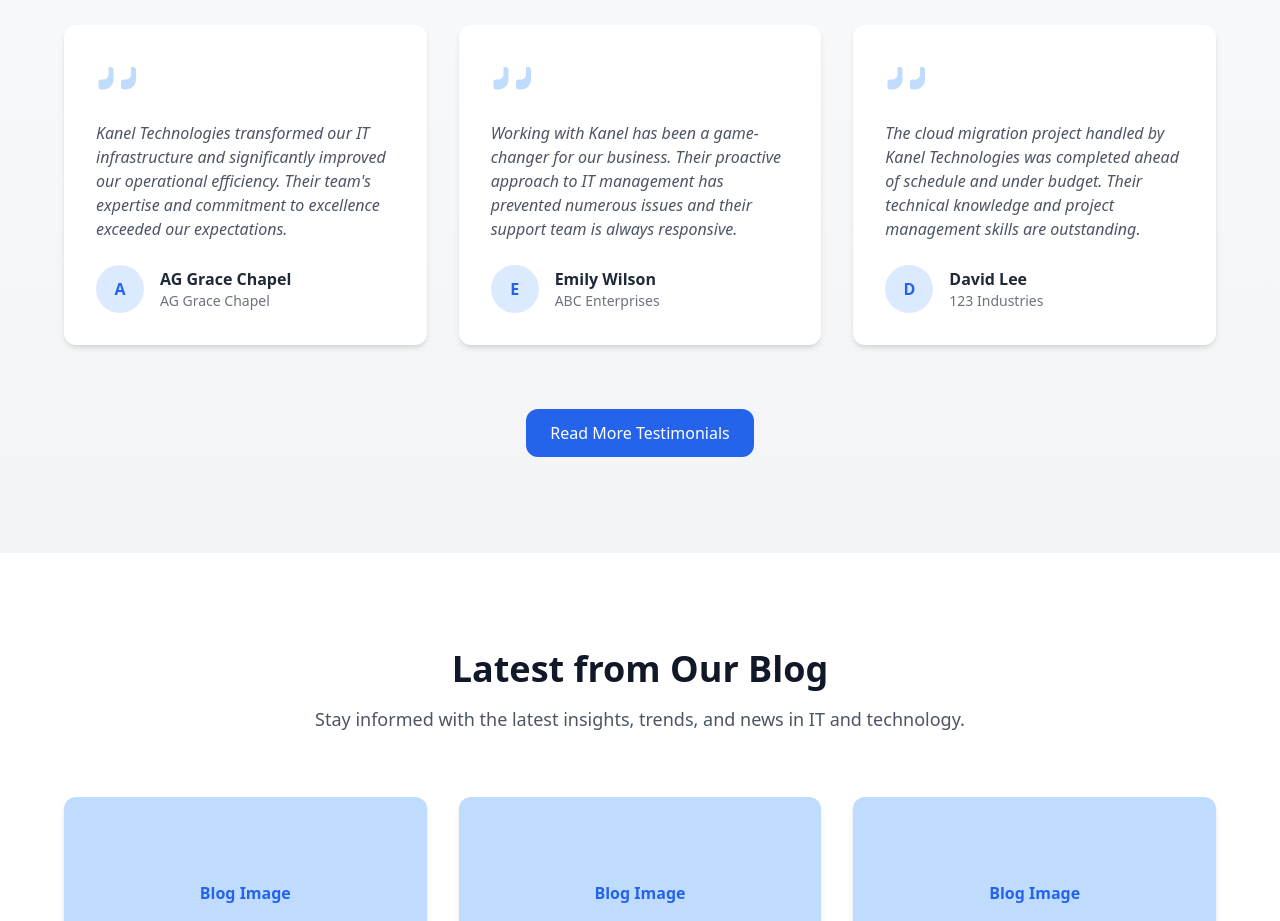
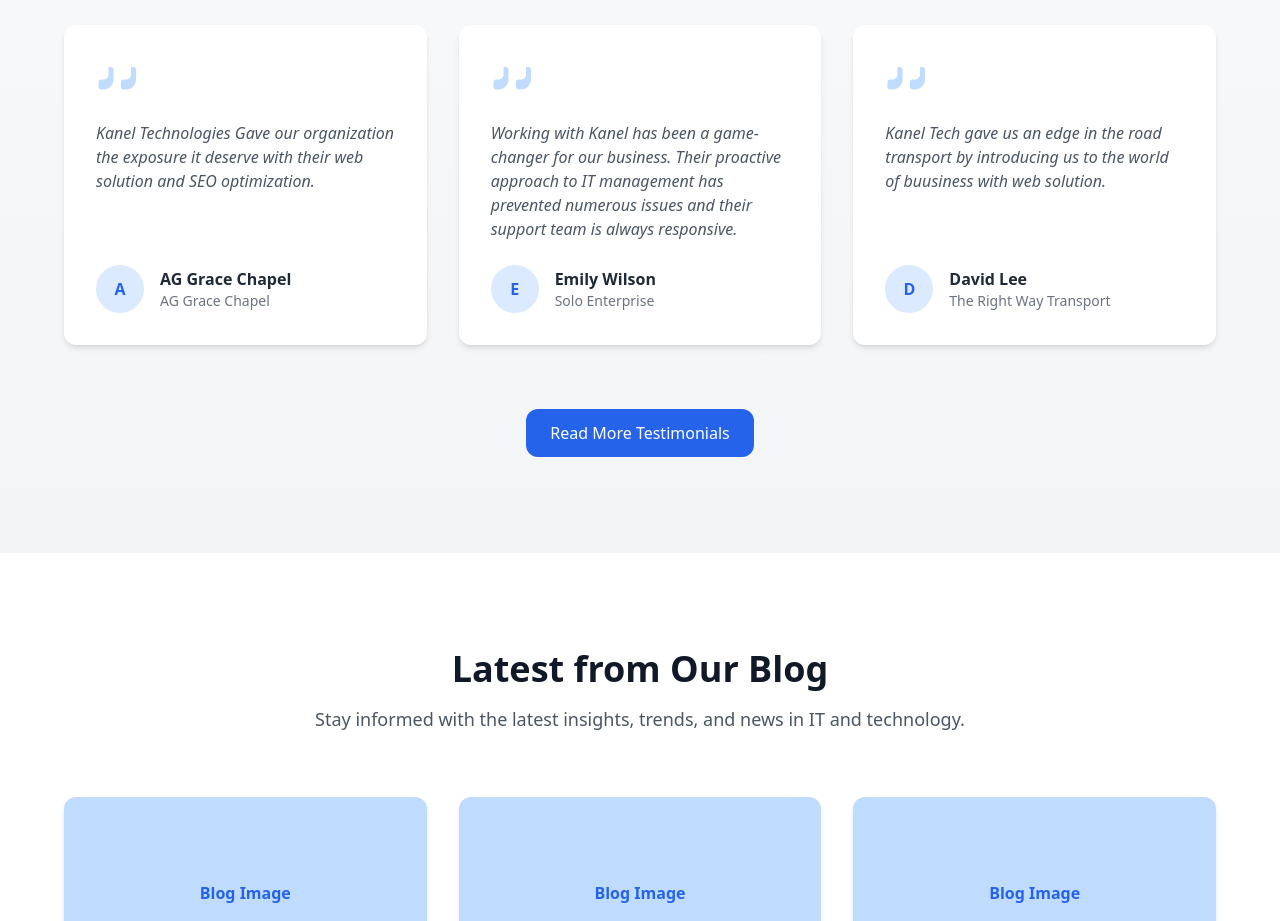
Before and after one commit to Wisdomkara/kaneltechnologies, a React (Vite) app in the folder kaneltechnologies/: page / in a window 1280 px wide. Shown: the part 4600-5521 px from the top of the page. Built offline with nearby package versions, Linux system fonts and the light colour scheme.

Commit message:
Testimonial

```diff
--- a/kaneltechnologies/src/components/sections.jsx
+++ b/kaneltechnologies/src/components/sections.jsx
@@ -700,19 +700,19 @@ export const Testimonials = () => {
       name: 'AG Grace Chapel',
       company: 'AG Grace Chapel',
       quote:
-        "Kanel Technologies transformed our IT infrastructure and significantly improved our operational efficiency. Their team's expertise and commitment to excellence exceeded our expectations.",
+        "Kanel Technologies Gave our organization the exposure it deserve with their web solution and SEO optimization.",
     },
     {
       name: 'Emily Wilson',
-      company: 'ABC Enterprises',
+      company: 'Solo Enterprise',
       quote:
         'Working with Kanel has been a game-changer for our business. Their proactive approach to IT management has prevented numerous issues and their support team is always responsive.',
     },
     {
       name: 'David Lee',
-      company: '123 Industries',
+      company: 'The Right Way Transport',
       quote:
-        'The cloud migration project handled by Kanel Technologies was completed ahead of schedule and under budget. Their technical knowledge and project management skills are outstanding.',
+        'Kanel Tech gave us an edge in the road transport by introducing us to the world of buusiness with web solution.',
     },
   ];
 
```
